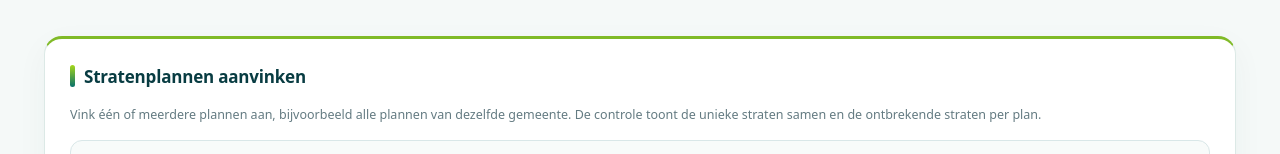
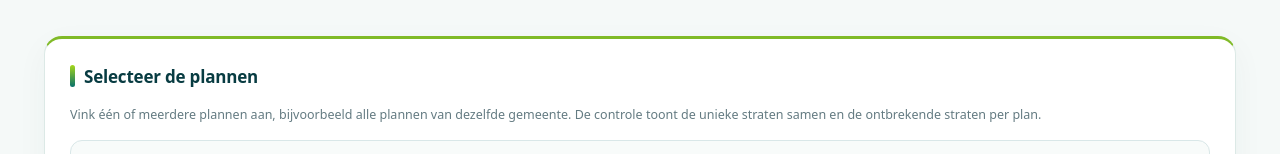
Before and after one commit to Stratencontrole/Stratenlijsten, a plain HTML site: page index.html in a window 1280 px wide. Shown: the part 291-445 px from the top of the page. Drawn offline with nearby package versions, Linux system fonts and the light colour scheme.

Commit message:
Wijzig titel naar Selecteer de plannen

```diff
--- a/index.html
+++ b/index.html
@@ -30,7 +30,7 @@ main{margin-top:35px}.page-intro{padding:12px 0 19px}.page-intro h2{font-size:cl
 </style></head><body>
 <header><div class="header-inner"><div class="brand"><span class="ilse-mark" aria-label="ILSE"><span class="ilse-leaf">◆</span><span class="ilse-word">ILSE</span></span><span class="brand-divider" aria-hidden="true"></span><div><h1>Stratencontrole</h1><p>Track &amp; Trace · Controle &amp; rapportage</p></div></div><span class="header-tag">ILSE · Stratencontrole</span></div></header>
 <main><div style="margin-bottom:16px"><a href="./beheer.html" style="display:inline-block;background:#194b64;color:white;text-decoration:none;border-radius:8px;padding:11px 16px;font-weight:700">⚙ Beheer gemeenten en stratenlijsten</a></div><div class="page-intro"><h2>Overzicht stratencontrole</h2><p>Vergelijk de officiële stratenlijst met het Track &amp; Trace-rapport en bekijk de GPS-trajecten op kaart.</p></div>
-<section class="panel" style="border-top:3px solid #80ba27"><h2>Stratenplannen aanvinken</h2><p class="note">Vink één of meerdere plannen aan, bijvoorbeeld alle plannen van dezelfde gemeente. De controle toont de unieke straten samen en de ontbrekende straten per plan.</p><div id="planChoices" style="display:grid;gap:12px;margin:14px 0"></div><div class="toolbar"><button type="button" id="loadSavedPlan">Controleer geselecteerde plannen</button><button type="button" id="clearPlanSelection" style="background:#e7eef0;color:#194b64">Wis selectie</button></div><p id="selectedPlanStatus" class="note" aria-live="polite"></p><div id="planBreakdown" style="margin-top:12px"></div></section><section class="uploads" style="display:block"><div class="upload"><label for="trackFile">Track &amp; Trace-rapport uploaden (TXT/CSV)</label><p class="note">Track &amp; Trace-bestanden worden alleen hier geüpload, niet aangevinkt bij de stratenplannen.</p><input id="trackFile" type="file" accept=".txt,.csv"></div><p class="note">Vink bovenaan één of meerdere stratenplannen aan en upload hier je Track &amp; Trace-bestand. De verwerking gebeurt lokaal in de browser.</p></section>
+<section class="panel" style="border-top:3px solid #80ba27"><h2>Selecteer de plannen</h2><p class="note">Vink één of meerdere plannen aan, bijvoorbeeld alle plannen van dezelfde gemeente. De controle toont de unieke straten samen en de ontbrekende straten per plan.</p><div id="planChoices" style="display:grid;gap:12px;margin:14px 0"></div><div class="toolbar"><button type="button" id="loadSavedPlan">Controleer geselecteerde plannen</button><button type="button" id="clearPlanSelection" style="background:#e7eef0;color:#194b64">Wis selectie</button></div><p id="selectedPlanStatus" class="note" aria-live="polite"></p><div id="planBreakdown" style="margin-top:12px"></div></section><section class="uploads" style="display:block"><div class="upload"><label for="trackFile">Track &amp; Trace-rapport uploaden (TXT/CSV)</label><p class="note">Track &amp; Trace-bestanden worden alleen hier geüpload, niet aangevinkt bij de stratenplannen.</p><input id="trackFile" type="file" accept=".txt,.csv"></div><p class="note">Vink bovenaan één of meerdere stratenplannen aan en upload hier je Track &amp; Trace-bestand. De verwerking gebeurt lokaal in de browser.</p></section>
 <section class="stats">
  <div class="stat"><strong id="total">0</strong><small>Straten op lijst</small></div>
  <div class="stat"><strong class="green" id="done">0</strong><small>Teruggevonden in rapport</small></div>
```
